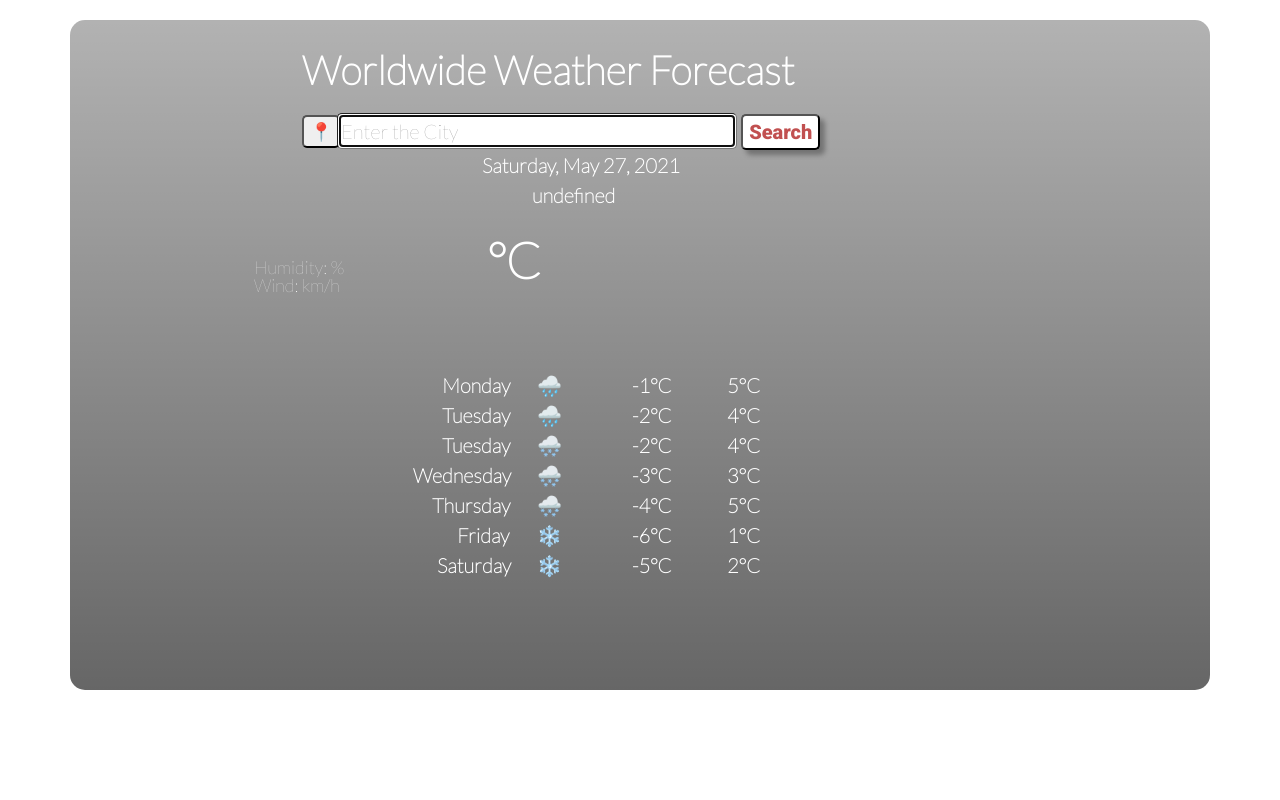
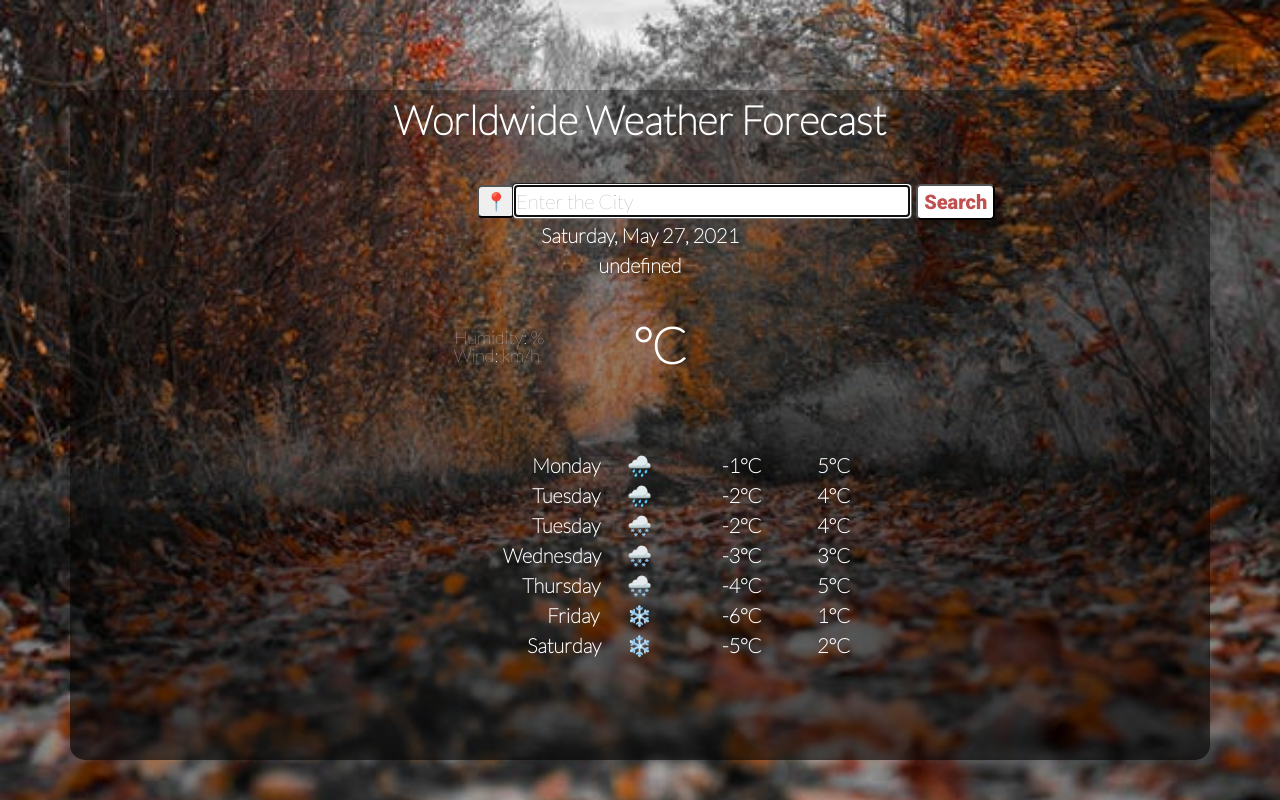
Before and after one commit to BeatrizCazorla/weather-app-2, a plain HTML site: page index.html in a window 1280 px wide. Shown: the top 800 px of the page. Drawn offline with nearby package versions, Linux system fonts and the light colour scheme; no server answers.

Commit message:
CSS positions readjusted

```diff
--- a/index.html
+++ b/index.html
@@ -8,7 +8,7 @@
     <script src="https://unpkg.com/axios/dist/axios.min.js"></script>
     <link rel="preconnect" href="https://fonts.gstatic.com">
     <link href="https://fonts.googleapis.com/css2?family=Lato:wght@100&display=swap" rel="stylesheet" />
-    <link rel="stylesheet" href="weather-app-2/styles.css"/>
+    <link rel="stylesheet" href="styles.css"/>
     <link href="https://cdn.jsdelivr.net/npm/bootstrap@5.0.0-beta3/dist/css/bootstrap.min.css" rel="stylesheet" integrity="sha384-eOJMYsd53ii+scO/bJGFsiCZc+5NDVN2yr8+0RDqr0Ql0h+rP48ckxlpbzKgwra6" crossorigin="anonymous">
     <link rel="preconnect" href="https://fonts.gstatic.com">
 <link href="https://fonts.googleapis.com/css2?family=Roboto:wght@900&display=swap" rel="stylesheet">
@@ -75,7 +75,7 @@
         <div class="col-1">-5°C</div>
         <div class="col-1">2°C</div>
     </div>
-    <script src="weather-app-2/index.js"></script>
+    <script src="index.js"></script>
 
 </body>
 </html>
--- a/styles.css
+++ b/styles.css
@@ -1,13 +1,13 @@
 body {
-    background-image: url("weather-app-2/weather.jpeg");
+    background-image: url("weather.jpeg");
     background-position: center;
     background-repeat: no-repeat;
     background-size: cover;
   }
   .container {
     position: relative;
-    top: 20px;
-    max-width: 90%;
+    top: 90px;
+    width: 100%;
     border-radius: 15px;
     background-image: linear-gradient(
       to bottom,
@@ -21,14 +21,12 @@ body {
     color: #fff;
     font-weight: 900;
     font-size: 40px;
-    position: relative;
-    left: 220px;
-    top: 20px;
+    text-align: center;
   }
   #geolocation {
     font-family: "Lato", sans-serif;
     position: relative;
-    left: 220px;
+    left:395px;
     top: 35px;
     border-radius: 5px;
     font-size: 18px;
@@ -37,7 +35,7 @@ body {
   #search-city {
     font-family: "Lato", sans-serif;
     position: relative;
-    left: 255px;
+    right: -430px;
     width: 400px;
     font-size: 20px;
     border-radius: 5px;
@@ -47,7 +45,7 @@ body {
     font-family: "Roboto", sans-serif;
     width: auto;
     position: relative;
-    left: 255px;
+    left: 430px;
     font-size: 20px;
     border-radius: 5px;
     box-shadow: 5px 5px 5px rgba(0, 0, 0, 0.3);
@@ -66,8 +64,7 @@ body {
     color: #fff;
     font-weight: 600;
     font-size: 40px;
-    position: relative;
-    left: 410px;
+    text-align: center;
   }
 
   #date {
@@ -75,8 +72,7 @@ body {
     font-size: 20px;
     font-weight: 800;
     color: #fff;
-    position: relative;
-    left: 400px;
+    text-align: center;
   }
 
   #time {
@@ -84,18 +80,18 @@ body {
     font-size: 20px;
     font-weight: 800;
     color: #fff;
-    position: relative;
-    left: 450px;
+    text-align: center;
   }
 
   .temperature {
-    position: relative;
-    left: 400px;
+    text-align: center;
     font-family: "Lato", sans-serif;
     color: #fff;
     font-size: 145px;
-    top: -45px;
-  }
+    position: relative;
+    top: -30px;
+    left: 15px;
+   }
 
   .celsius {
     font-size: 50px;
@@ -113,7 +109,7 @@ body {
     list-style: none;
     position: relative;
     top: -170px;
-    right: -140px;
+    right: -340px;
   }
 
   #atmosphere {
@@ -121,8 +117,7 @@ body {
     font-size: 20px;
     font-weight: 800;
     color: #fff;
-    position: relative;
-    left: 460px;
+    text-align: center;
   }
 
   .monday,
@@ -132,8 +127,8 @@ body {
   .friday,
   .saturday {
     position: relative;
-    left: 360px;
-    top: -110px;
+    left: 450px;
+    top: -100px;
     color: #fff;
     font-family: "Lato", sans-serif;
     font-weight: bold;
```
